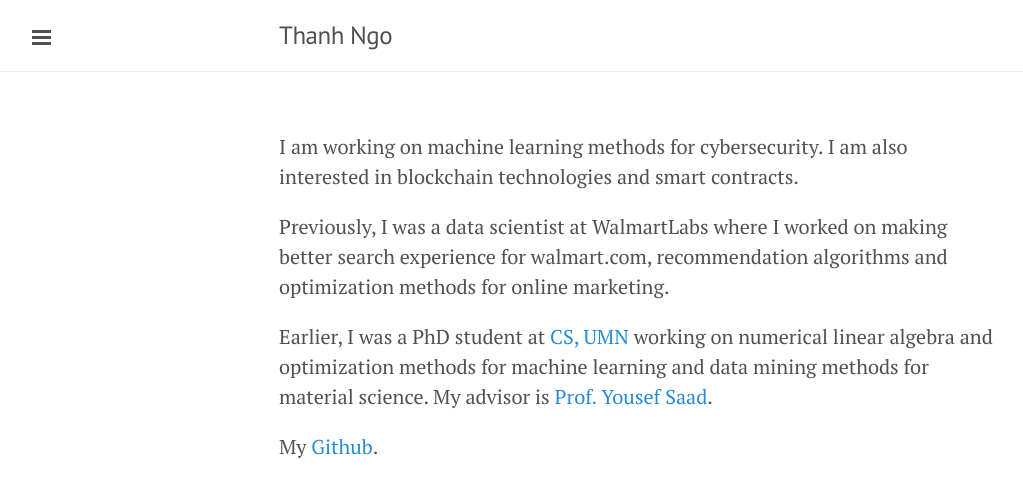
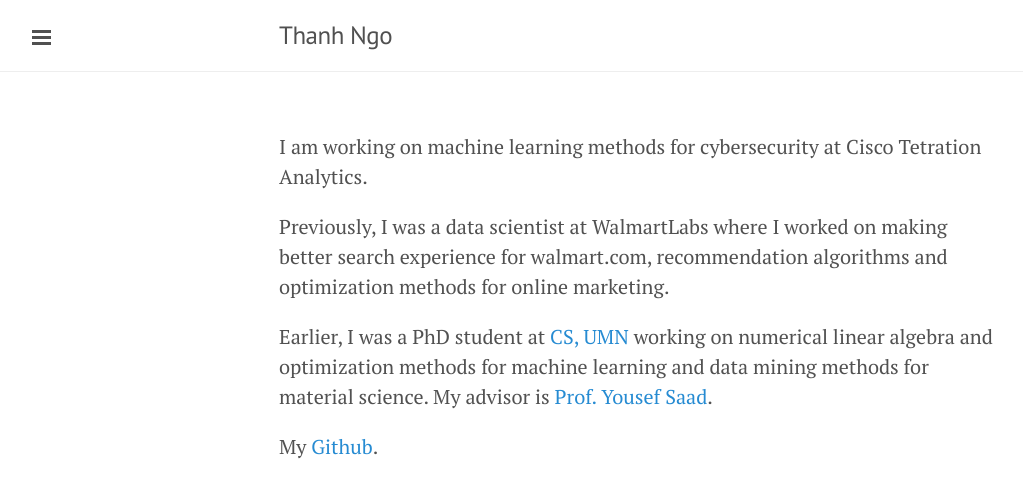
Before and after one commit to trungthanh/trungthanh.github.io, a Jekyll site: the page built from index.md, in a window 1280 px wide. Shown: the top 498 px of the page, without its empty margins (1-1024 px from the left). Built offline with Jekyll 4.4.1, drawn with Linux system fonts in a browser that asks for light colours.

Commit message:
work update

```diff
--- a/index.md
+++ b/index.md
@@ -3,7 +3,7 @@ layout: default
 title: Thanh Ngo
 ---
 
-I am working on machine learning methods for cybersecurity. I am also interested in blockchain technologies and smart contracts.
+I am working on machine learning methods for cybersecurity at Cisco Tetration Analytics.
 
 Previously, I was a data scientist at WalmartLabs where I worked on making better search experience for walmart.com, recommendation algorithms and optimization methods for online marketing.
 
```
